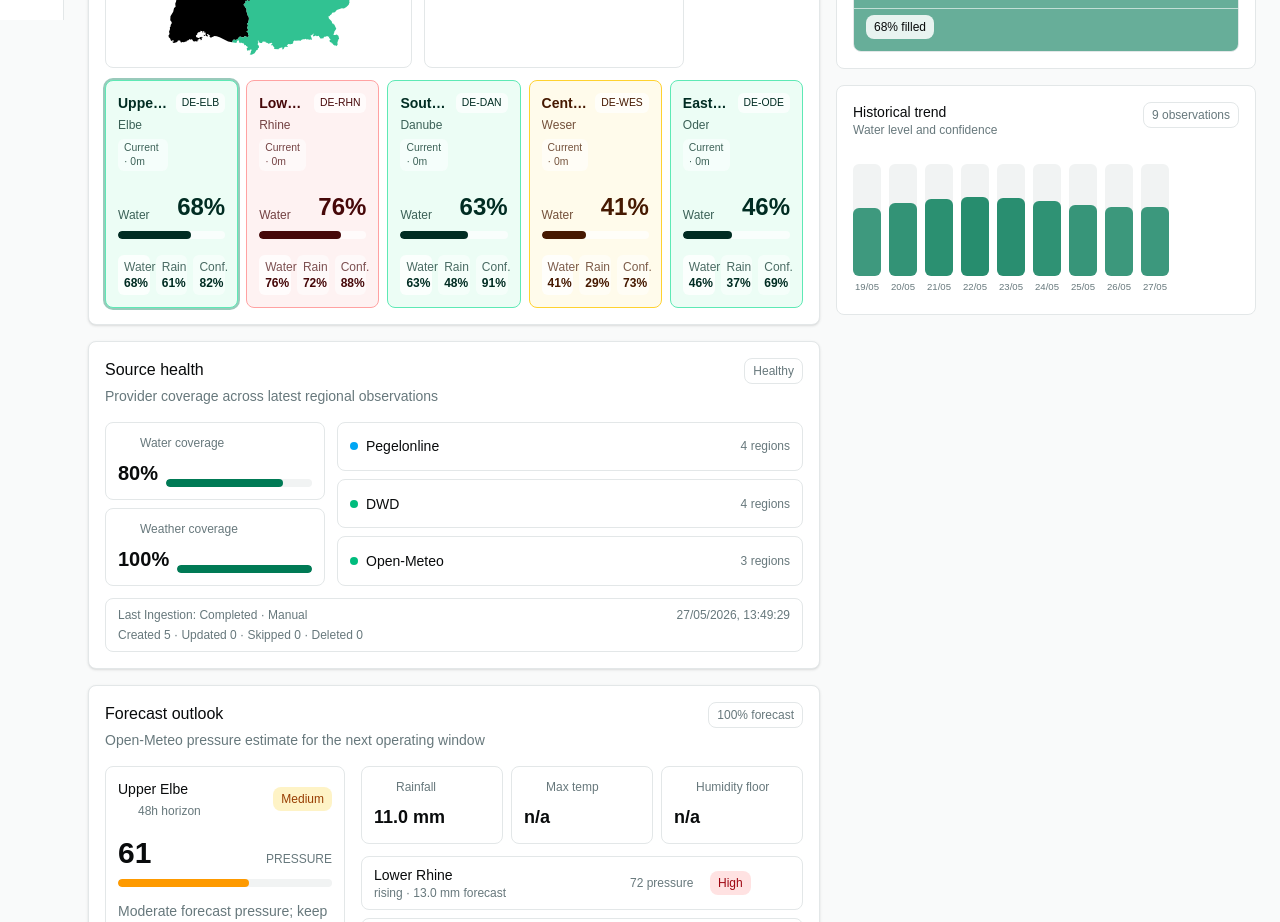
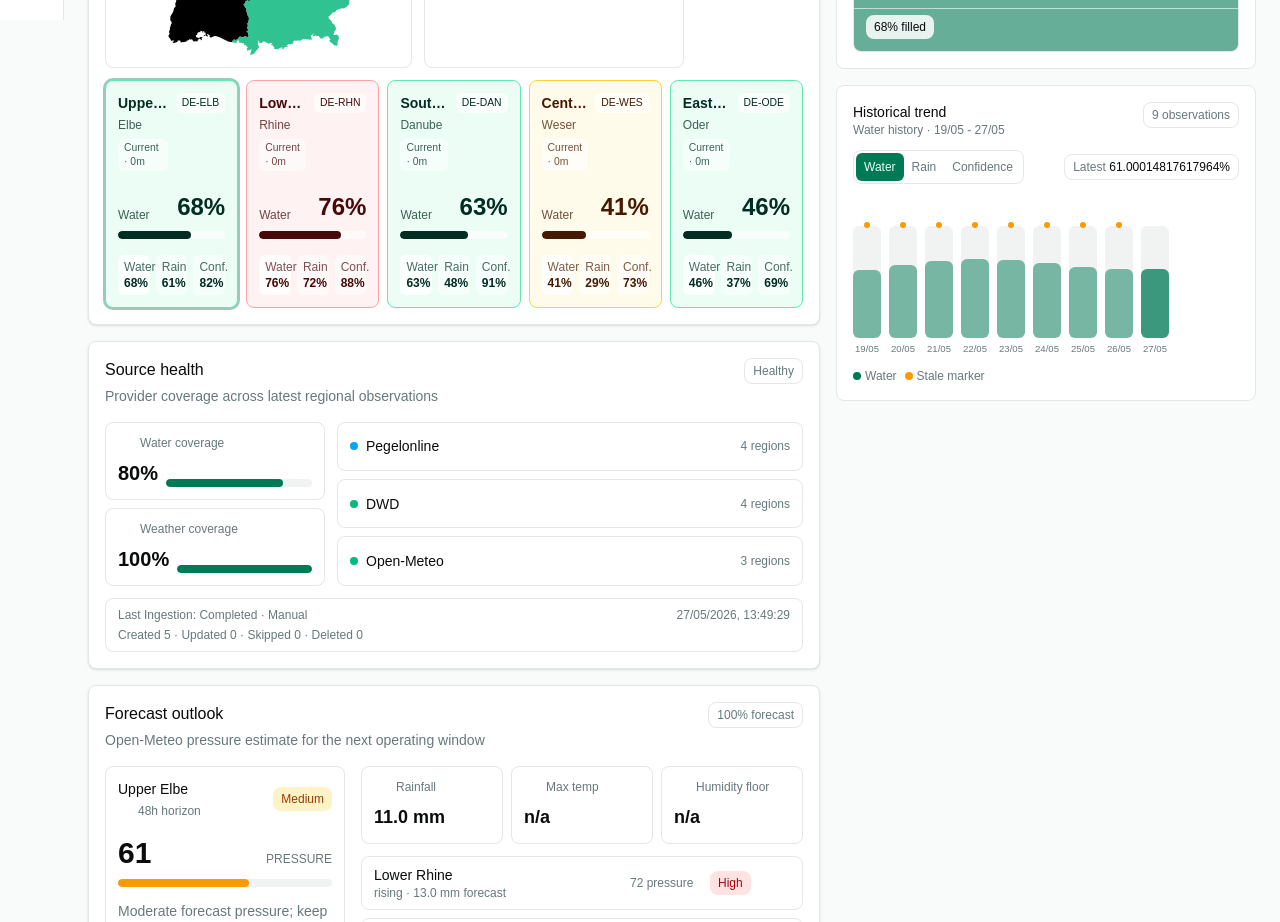
Before and after one commit to kabaskill/droplet, a React (Vite) app in the folder frontend/: page / in a window 1280 px wide. Shown: the part 780-1702 px from the top of the page. Built offline with nearby package versions, Linux system fonts and the light colour scheme; no server answers; some icons are missing.

Commit message:
add: history metric controls

```diff
--- a/frontend/src/components/app/HistoricalTrend.tsx
+++ b/frontend/src/components/app/HistoricalTrend.tsx
@@ -1,21 +1,58 @@
+import { useState } from "react"
+
+import { cn } from "@/lib/utils"
+import {
+  freshnessLabel,
+  snapshotFreshnessStatus,
+} from "@/services/snapshot-freshness"
 import type { ReservoirSnapshot } from "@/services/types"
 
 type HistoricalTrendProps = {
   history: ReservoirSnapshot[]
 }
 
+type HistoryMetric = "confidenceScore" | "rainfallIndex" | "waterLevel"
+
+const metrics: {
+  key: HistoryMetric
+  label: string
+  tone: string
+}[] = [
+  {
+    key: "waterLevel",
+    label: "Water",
+    tone: "bg-primary",
+  },
+  {
+    key: "rainfallIndex",
+    label: "Rain",
+    tone: "bg-sky-500",
+  },
+  {
+    key: "confidenceScore",
+    label: "Confidence",
+    tone: "bg-emerald-500",
+  },
+]
+
 export function HistoricalTrend({ history }: HistoricalTrendProps) {
+  const [metric, setMetric] = useState<HistoryMetric>("waterLevel")
   const points = history.slice(-30)
+  const activeMetric = metrics.find((item) => item.key === metric) ?? metrics[0]
+  const latestPoint = points.at(-1)
   const observationLabel =
     points.length === 1 ? "1 observation" : `${points.length} observations`
+  const rangeLabel = points.length
+    ? `${formatShortDate(points[0].timestamp)} - ${formatShortDate(points.at(-1)?.timestamp)}`
+    : "No range"
 
   return (
     <div className="min-w-0 overflow-hidden rounded-md border bg-background p-4">
       <div className="mb-3 flex items-start justify-between gap-3">
         <div className="min-w-0">
           <h3 className="text-sm font-medium">Historical trend</h3>
-          <p className="text-xs text-muted-foreground">
-            Water level and confidence
+          <p className="truncate text-xs text-muted-foreground">
+            {activeMetric.label} history · {rangeLabel}
           </p>
         </div>
         <span className="shrink-0 rounded-md border bg-card px-2 py-1 text-xs text-muted-foreground">
@@ -24,32 +61,86 @@ export function HistoricalTrend({ history }: HistoricalTrendProps) {
       </div>
 
       {points.length ? (
+        <>
+          <div className="mb-3 flex flex-wrap items-center justify-between gap-2">
+            <div className="flex rounded-md border bg-card p-0.5">
+              {metrics.map((item) => (
+                <button
+                  aria-pressed={metric === item.key}
+                  className={cn(
+                    "h-7 rounded-sm px-2 text-xs font-medium text-muted-foreground transition-colors",
+                    metric === item.key && "bg-primary text-primary-foreground"
+                  )}
+                  key={item.key}
+                  onClick={() => setMetric(item.key)}
+                  type="button"
+                >
+                  {item.label}
+                </button>
+              ))}
+            </div>
+
+            <div className="rounded-md border bg-card px-2 py-1 text-xs text-muted-foreground">
+              Latest{" "}
+              <span className="font-medium text-foreground">
+                {latestPoint?.[metric] ?? 0}%
+              </span>
+            </div>
+          </div>
+
           <div className="-mx-1 overflow-x-auto px-1 pb-1">
-          <div className="flex h-36 min-w-max items-end gap-2">
-            {points.map((point, index) => (
+            <div className="flex h-40 min-w-max items-end gap-2">
+              {points.map((point, index) => {
+                const freshness = snapshotFreshnessStatus(point)
+                const value = point[metric]
+
+                return (
                   <div
                     className="flex w-7 flex-none flex-col items-center gap-1"
                     key={point.id ?? `${point.regionId}-${point.timestamp}-${index}`}
+                    title={`${activeMetric.label}: ${value}% · ${freshnessLabel(point)}`}
                   >
-                <div className="flex h-28 w-full items-end rounded-sm bg-muted">
+                    <div className="relative flex h-28 w-full items-end rounded-sm bg-muted">
                       <div
-                    className="w-full rounded-sm bg-primary"
+                        className={cn(
+                          "w-full rounded-sm",
+                          activeMetric.tone,
+                          freshness !== "current" && "opacity-60"
+                        )}
                         style={{
-                      height: `${point.waterLevel}%`,
-                      opacity: Math.max(0.35, point.confidenceScore / 100),
+                          height: `${value}%`,
+                          opacity:
+                            freshness === "current"
+                              ? Math.max(0.42, point.confidenceScore / 100)
+                              : 0.5,
                         }}
                       />
+                      {freshness !== "current" ? (
+                        <span className="absolute -top-1 left-1/2 size-1.5 -translate-x-1/2 rounded-full bg-amber-500" />
+                      ) : null}
                     </div>
                     <span className="text-[0.6rem] text-muted-foreground">
-                  {new Date(point.timestamp).toLocaleDateString("en-DE", {
-                    day: "2-digit",
-                    month: "2-digit",
-                  })}
+                      {formatShortDate(point.timestamp)}
                     </span>
                   </div>
-            ))}
+                )
+              })}
             </div>
           </div>
+
+          <div className="mt-2 flex flex-wrap gap-2 text-xs text-muted-foreground">
+            <span className="inline-flex items-center gap-1">
+              <span className={cn("size-2 rounded-full", activeMetric.tone)} />
+              {activeMetric.label}
+            </span>
+            {points.some((point) => snapshotFreshnessStatus(point) !== "current") ? (
+              <span className="inline-flex items-center gap-1">
+                <span className="size-2 rounded-full bg-amber-500" />
+                Stale marker
+              </span>
+            ) : null}
+          </div>
+        </>
       ) : (
         <div className="rounded-md border bg-card px-3 py-2 text-sm text-muted-foreground">
           Waiting for historical observations
@@ -58,3 +149,14 @@ export function HistoricalTrend({ history }: HistoricalTrendProps) {
     </div>
   )
 }
+
+function formatShortDate(timestamp: string | undefined) {
+  if (!timestamp) {
+    return "n/a"
+  }
+
+  return new Date(timestamp).toLocaleDateString("en-DE", {
+    day: "2-digit",
+    month: "2-digit",
+  })
+}
```
Also changed, not shown: 1 other file (tests, documents, lock files or other folders). Lines whose indentation alone changed are shown as unchanged.
